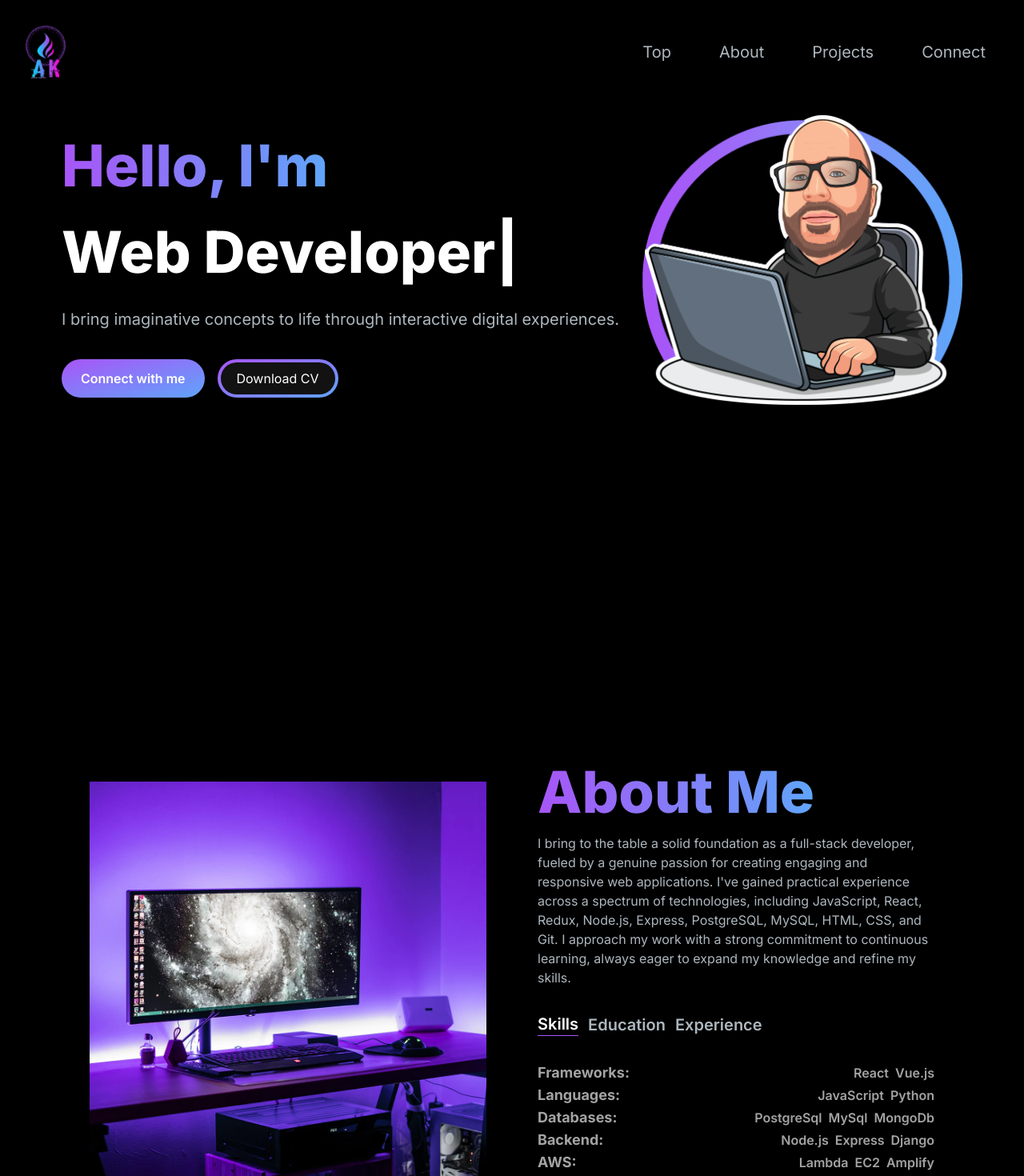
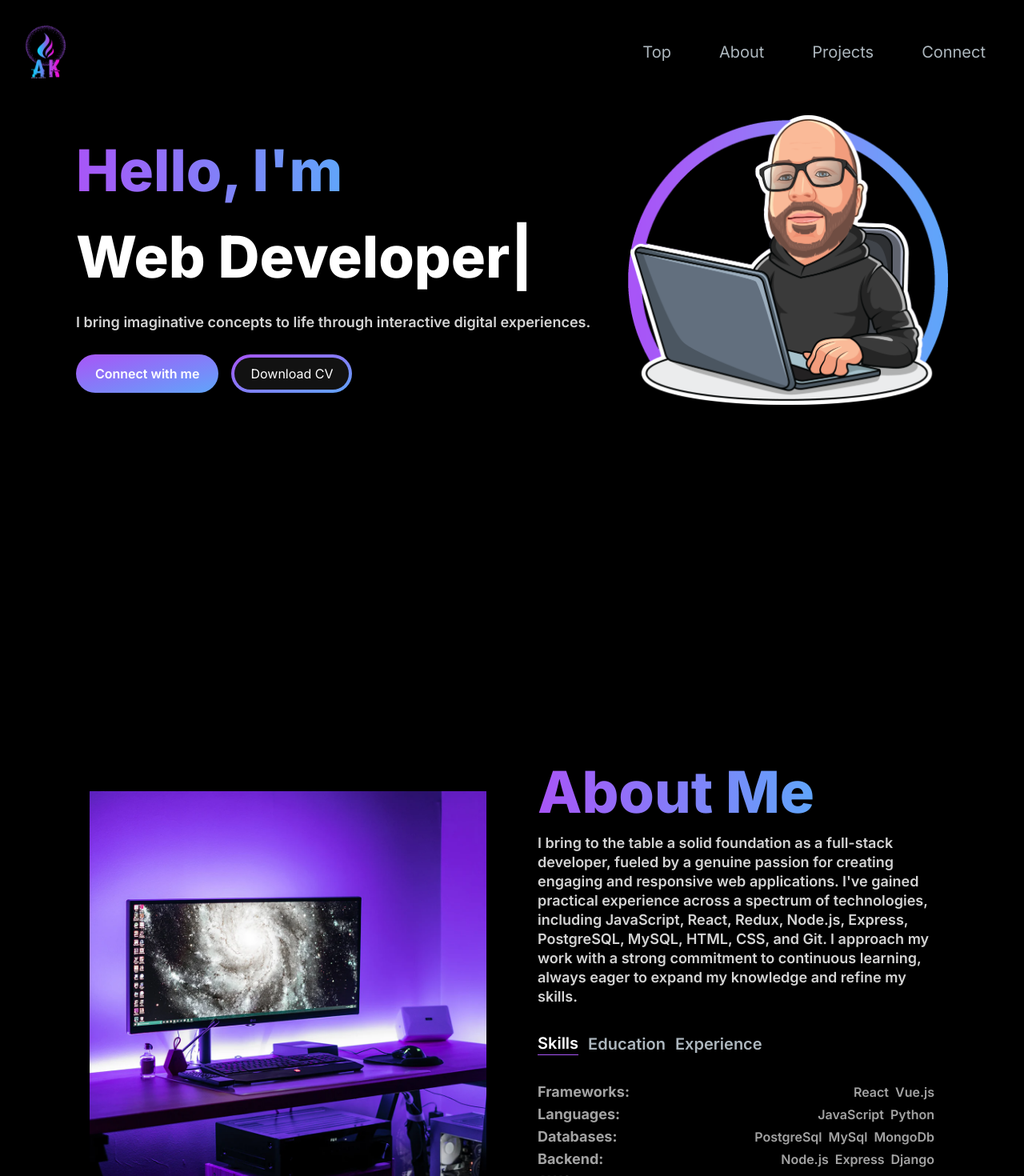
Before and after one commit to adamknapp124/portfolio, a Next.js app: page / in a window 1280 px wide. Shown: the top 1470 px of the page at 80% size. Built offline with nearby package versions, Linux system fonts and the light colour scheme.

Commit message:
Ok now I fixed it all

```diff
--- a/app/components/AboutSection.jsx
+++ b/app/components/AboutSection.jsx
@@ -125,7 +125,7 @@ const AboutSection = () => {
 						<br></br>
 						<span className="box-border"></span>
 					</h1>
-					<p className="text-[#ADB7BE] ms:text-lg">
+					<p className="text-neutral-300 text-lg leading-6 font-semibold">
 						I bring to the table a solid foundation as a full-stack developer,
 						fueled by a genuine passion for creating engaging and responsive web
 						applications. I&apos;ve gained practical experience across a
--- a/app/components/EmailSection.jsx
+++ b/app/components/EmailSection.jsx
@@ -9,7 +9,7 @@ const EmailSection = () => {
 	return (
 		<>
 			<h1 className="text-white mb-16 lg:leading-normal font-extrabold text-center">
-				<span className="text-transparent bg-clip-text bg-gradient-to-r from-purple-500 to-blue-400 text-5xl lg:text-7xl">
+				<span className="text-transparent bg-clip-text bg-gradient-to-r from-purple-500 to-blue-400 text-6xl lg:text-7xl">
 					Send me a message
 				</span>
 				<br></br>
--- a/app/components/HeroSection.jsx
+++ b/app/components/HeroSection.jsx
@@ -36,7 +36,7 @@ const HeroSection = (section) => {
 							/>
 						</span>
 					</h1>
-					<p className="text-[#ADB7BE] text-base sm:text-lg mb-6 lg:text-xl">
+					<p className="text-neutral-300 text-lg leading-6 font-semibold mb-4">
 						I bring imaginative concepts to life through interactive digital
 						experiences.
 					</p>
--- a/app/components/ProjectsSection.jsx
+++ b/app/components/ProjectsSection.jsx
@@ -77,7 +77,7 @@ const ProjectsSection = () => {
 	return (
 		<>
 			<h1 className="text-white lg:leading-normal font-extrabold text-center">
-				<span className="text-transparent bg-clip-text bg-gradient-to-r from-purple-500 to-blue-400 text-5xl lg:text-7xl">
+				<span className="text-transparent bg-clip-text bg-gradient-to-r from-purple-500 to-blue-400 text-6xl lg:text-7xl">
 					Projects
 				</span>
 				<br></br>
@@ -86,7 +86,6 @@ const ProjectsSection = () => {
 
 			<div className="mb-96">
 				<div className=" gap-8 items-center py-8 px-4 xl:gap-16 sm:py-16 xl:px-16">
-					<h2>My Projects</h2>
 					<div className="text-white flex flex-row justify-center items-center gap-2 my-6">
 						<ProjectTag
 							onClick={handleTagChange}
```
